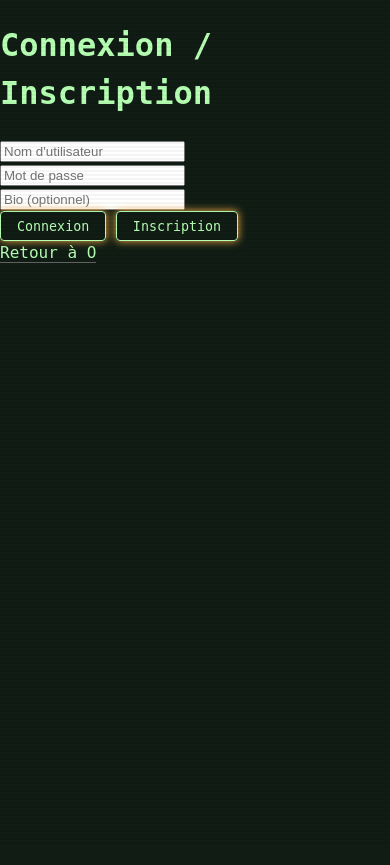
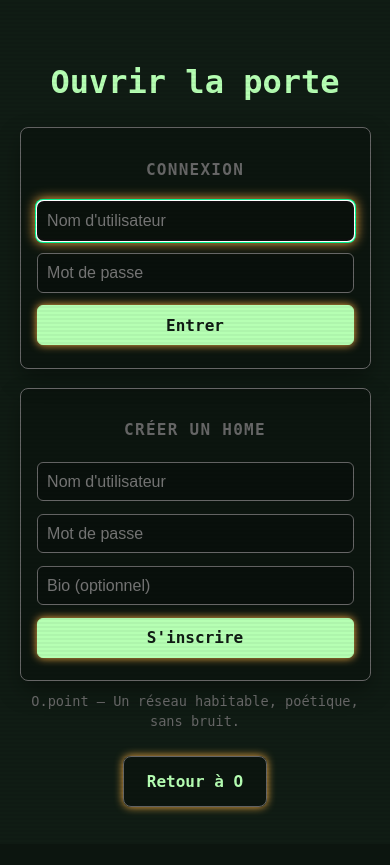
Before and after one commit to sowwwl-source/o, a PHP site: page /o_point/auth.php in a window 390 px wide. After the commit the page ends 814 px from the top, so only its background shows below. Run offline with PHP 8.4, Linux system fonts and the light colour scheme.

Commit message:
O.point : page de login/signup poétique, responsive, feedbacks doux

```diff
--- a/o_point/auth.php
+++ b/o_point/auth.php
@@ -1,8 +1,9 @@
+
 <?php
 require_once __DIR__.'/config.php';
 require_once __DIR__.'/utils.php';
 start_secure_session();
-
+$msg = '';
 // Inscription
 if ($_SERVER['REQUEST_METHOD'] === 'POST' && isset($_POST['register'])) {
         $u = trim($_POST['username'] ?? '');
@@ -14,6 +15,8 @@ if ($_SERVER['REQUEST_METHOD'] === 'POST' && isset($_POST['register'])) {
                 $stmt->execute([$u, strtolower($u).'@o.local', $hash, $bi]);
                 $_SESSION['user_id'] = $pdo->lastInsertId();
                 header('Location: h0me.php'); exit;
+        } else {
+                $msg = "Merci de remplir tous les champs.";
         }
 }
 // Connexion
@@ -26,33 +29,51 @@ if ($_SERVER['REQUEST_METHOD'] === 'POST' && isset($_POST['login'])) {
         if ($user && password_verify($p, $user['password_hash'])) {
                 $_SESSION['user_id'] = $user['id'];
                 header('Location: h0me.php'); exit;
+        } else {
+                $msg = "Identifiants incorrects.";
         }
 }
-
 // Déconnexion
 if (isset($_GET['logout'])) {
         session_destroy();
         header('Location: login.php'); exit;
 }
-
 ?><!DOCTYPE html>
 <html lang="fr">
 <head>
-    <meta charset="UTF-8"><title>Connexion — O.point</title>
+    <meta charset="UTF-8">
+    <title>Connexion — O.point</title>
     <link rel="stylesheet" href="/styles.css">
 </head>
-<body class="AeiouuoieA">
-    <h1>Connexion / Inscription</h1>
-    <form method="post">
-        <input type="text" name="username" placeholder="Nom d'utilisateur" required><br>
-        <input type="password" name="password" placeholder="Mot de passe" required><br>
-        <input type="text" name="bi" placeholder="Bio (optionnel)"><br>
-        <button type="submit" name="login">Connexion</button>
-        <button type="submit" name="register">Inscription</button>
+<body class="AeiouuoieA auth-page">
+    <main>
+        <h1>Ouvrir la porte</h1>
+        <div class="panels">
+            <div class="panel">
+                <h2>Connexion</h2>
+                <form method="post" autocomplete="on">
+                    <input type="text" name="username" placeholder="Nom d'utilisateur" required autofocus>
+                    <input type="password" name="password" placeholder="Mot de passe" required>
+                    <button type="submit" name="login">Entrer</button>
                 </form>
-    <a href="/o_point/o.php">Retour à O</a>
+            </div>
+            <div class="panel">
+                <h2>Créer un h0me</h2>
+                <form method="post" autocomplete="on">
+                    <input type="text" name="username" placeholder="Nom d'utilisateur" required>
+                    <input type="password" name="password" placeholder="Mot de passe" required>
+                    <input type="text" name="bi" placeholder="Bio (optionnel)">
+                    <button type="submit" name="register">S'inscrire</button>
+                </form>
+            </div>
+        </div>
+        <?php if ($msg): ?>
+            <div class="message"><?=e($msg)?></div>
+        <?php endif; ?>
+        <div class="meta">O.point — Un réseau habitable, poétique, sans bruit.</div>
+        <div style="margin-top:1.5em;"><a href="/o_point/o.php" class="btn btn-secondary">Retour à O</a></div>
+    </main>
     <script src="/o_point/feedback.js"></script>
+    <script src="/o_point/micro.js"></script>
 </body>
-<script src="/o_point/micro.js"></script>
 </html>
-</body></html>
```
Lines whose indentation alone changed are shown as unchanged.
